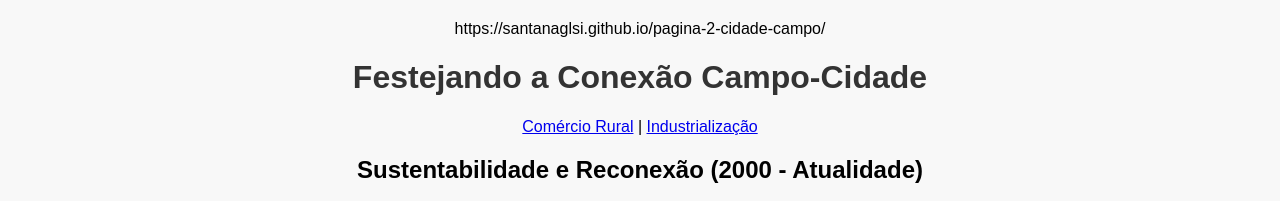
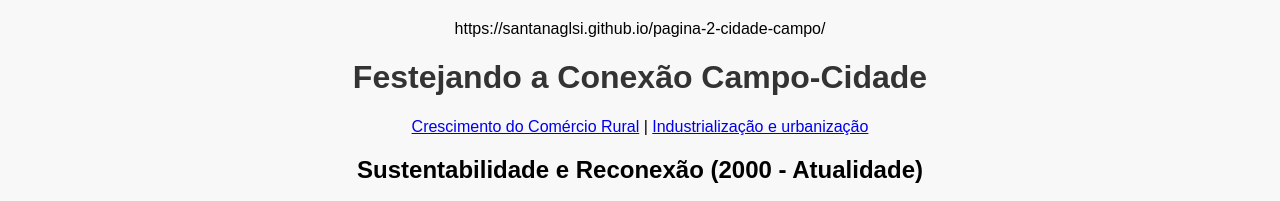
Before and after one commit to SantanaGLSI/pagina-3-cidade-campo, a plain HTML site: page index.html in a window 1280 px wide. Shown: the top 201 px of the page. Drawn offline with Linux system fonts and the light colour scheme; grey boxes are pictures that could not be loaded.

Commit message:
Update index.html

```diff
--- a/index.html
+++ b/index.html
@@ -11,8 +11,8 @@ https://santanaglsi.github.io/pagina-2-cidade-campo/<!DOCTYPE html>
 
 <a href"https://santanaglsi.github.io/pagina-1-cidade-campo/Crescimento do Comércio Rural</a>
     <a href"https://santanaglsi.github.io/pagina-2-cidade-campo/ Industrialização e urbanização</a>
-        <a href="comercio.html">Comércio Rural</a> |
-        <a href="industrializacao.html">Industrialização</a>
+        <a href="comercio.html">Crescimento do Comércio Rural</a> |
+        <a href="industrializacao.html">Industrialização e urbanização</a>
 
 
     <h2>Sustentabilidade e Reconexão (2000 - Atualidade)</h2>
```
